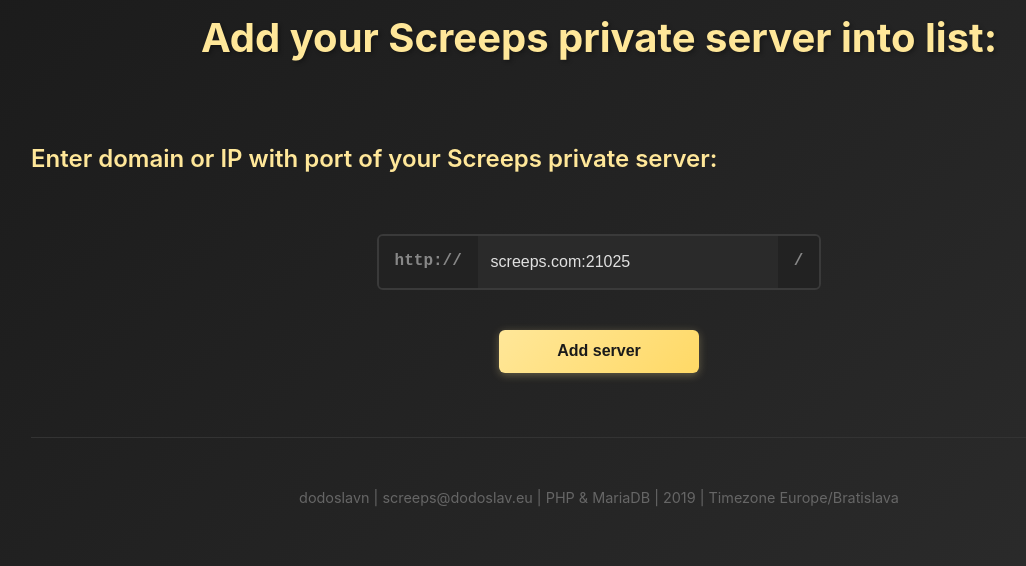
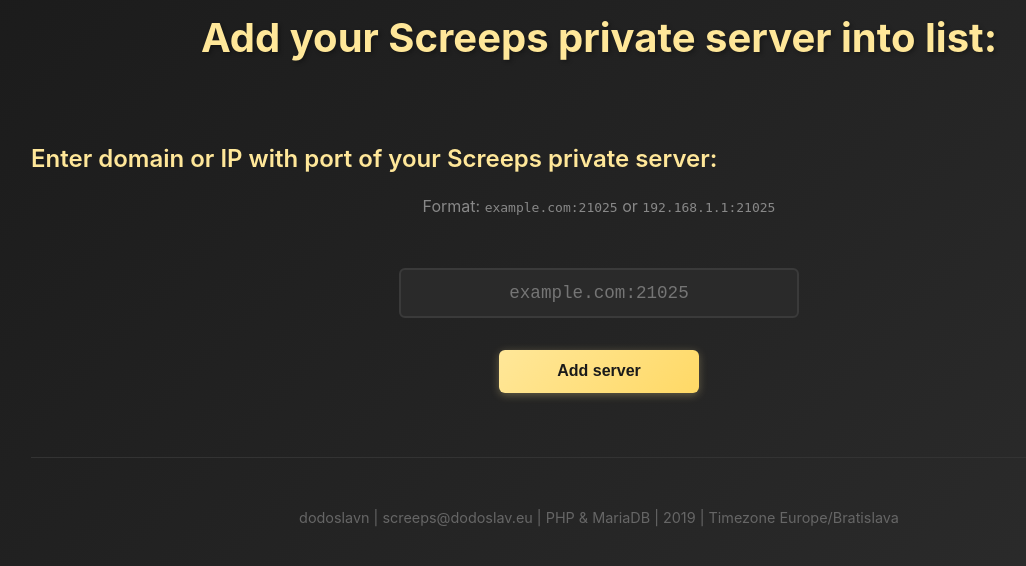
Before and after one commit to dodoslavn/screeps_online, a PHP site: page /add in a window 1280 px wide. Shown: the part 134-700 px from the top of the page, without its empty margins (41-1067 px from the left). Run offline with PHP 8.4, Linux system fonts and the light colour scheme.

Commit message:
Simplify Add Server form - remove http:// and /
Removed the complex wrapper with prefix/suffix that was causing layout issues.
Now just a simple, clean input field:
- Plain text input with placeholder
- Added format example above the input
- Centered, monospace font for server address
- Much simpler CSS, no flex layout issues

Co-Authored-By: Claude Opus 4.6 <noreply@anthropic.com>

```diff
--- a/web/add/index.php
+++ b/web/add/index.php
@@ -87,13 +87,10 @@ if (!empty($msg)) {
 ?>
 
 	<h3><br>Enter domain or IP with port of your Screeps private server:</h3>
+	<p style="text-align: center; color: #888;">Format: <code>example.com:21025</code> or <code>192.168.1.1:21025</code></p>
 	<form action="" method="post" class="add-server-form">
 		<input type="hidden" name="csrf_token" value="<?= escape_html(generate_csrf_token()) ?>">
-		<div class="server-input-wrapper">
-			<span class="server-prefix">http://</span>
-			<input type="text" value="screeps.com:21025" name="server" placeholder="example.com:21025">
-			<span class="server-suffix">/</span>
-		</div>
+		<input type="text" name="server" placeholder="example.com:21025" class="server-input">
 		<input type="submit" value="Add server">
 	</form>
 	<div class="footer"><?= site_footer() ?></div>
--- a/web/default.css
+++ b/web/default.css
@@ -227,72 +227,31 @@ form textarea:focus {
 
 /* Add Server Form - Specific styles AFTER general form styles */
 .add-server-form {
-    max-width: 700px;
+    max-width: 500px;
     margin: 2rem auto;
     text-align: center;
 }
 
-.server-input-wrapper {
-    display: inline-flex;
-    flex-wrap: nowrap;
-    align-items: center;
-    justify-content: center;
-    gap: 0;
-    margin: 1.5rem auto;
-    background: #2a2a2a;
-    border: 2px solid #3a3a3a;
-    border-radius: 6px;
-    padding: 0;
-    overflow: hidden;
-    transition: all 0.3s ease;
-    max-width: fit-content;
-    white-space: nowrap;
-}
-
-.server-input-wrapper:focus-within {
-    border-color: #ffe799;
-    box-shadow: 0 0 0 3px rgba(255, 231, 153, 0.1);
-}
-
-.server-prefix,
-.server-suffix {
-    padding: 0.8rem 1rem;
-    color: #888;
-    font-family: 'Courier New', monospace;
-    font-weight: 600;
-    background: #222;
-    user-select: none;
-    white-space: nowrap;
-    flex-shrink: 0;
-    display: inline-block;
-}
-
-.server-input-wrapper input[type="text"] {
-    width: 300px !important;
-    min-width: 300px !important;
-    max-width: 300px !important;
-    flex: 0 0 300px !important;
-    flex-shrink: 0 !important;
-    border: none !important;
-    border-radius: 0 !important;
-    background: #2a2a2a !important;
-    padding: 0.8rem !important;
-    margin: 0 !important;
-    display: inline-block !important;
-}
-
-.server-input-wrapper input[type="text"]:focus {
-    border: none !important;
-    box-shadow: none !important;
-    background: #2a2a2a !important;
+.add-server-form .server-input {
+    width: 100% !important;
+    max-width: 400px !important;
+    margin: 1rem auto !important;
+    text-align: center !important;
+    font-family: 'Courier New', monospace !important;
+    font-size: 1.1rem !important;
 }
 
 .add-server-form input[type="submit"] {
     margin-top: 1rem;
     min-width: 200px;
-    display: block;
-    margin-left: auto;
-    margin-right: auto;
+}
+
+.add-server-form code {
+    background: #2a2a2a;
+    padding: 0.2rem 0.5rem;
+    border-radius: 4px;
+    color: #ffe799;
+    font-family: 'Courier New', monospace;
 }
 
 form input[type="submit"],
```
